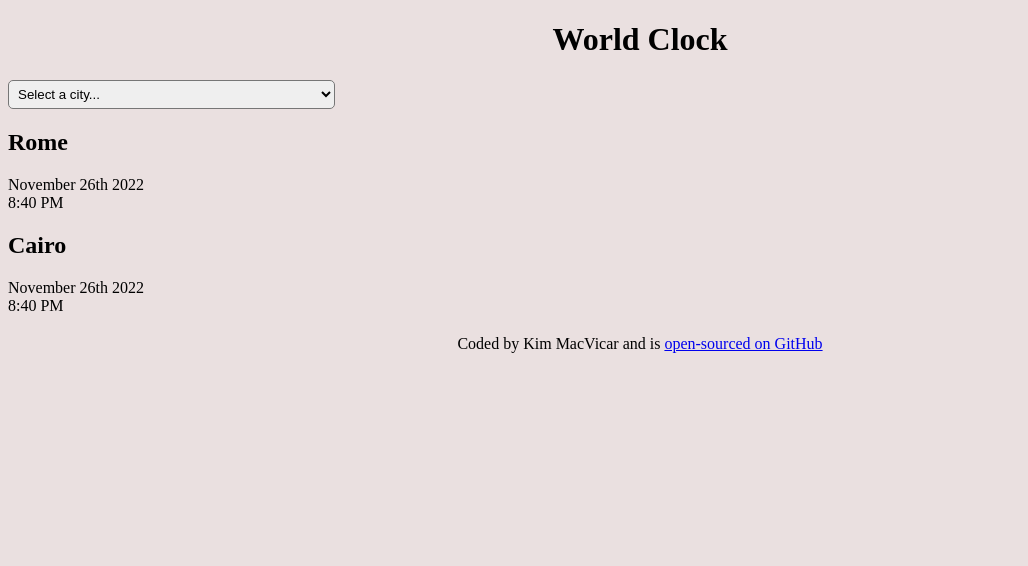
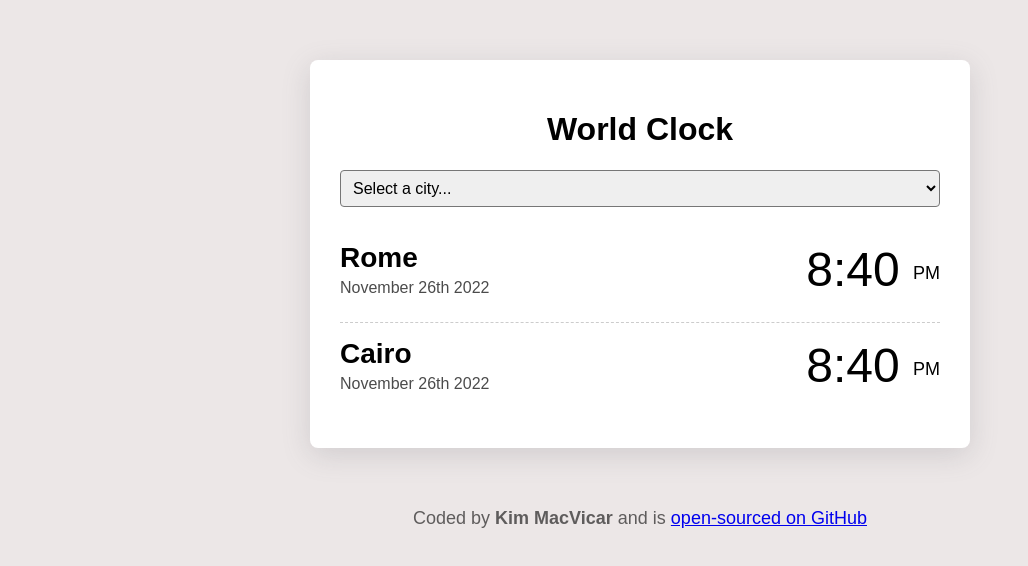
Before and after one commit to KimMacVicar/WorldClock, a plain HTML site: page index.html in a window 1280 px wide. Shown: the whole page, without its empty margins (0-1028 px from the left). Drawn offline with Linux system fonts and the light colour scheme.

Commit message:
Styled the project with css

```diff
--- a/css/style.css
+++ b/css/style.css
@@ -1,14 +1,55 @@
 body {
-  background: rgb(234, 224, 224);
+  background-color: rgb(236, 231, 231);
+  font-family: sans-serif;
+}
+.container {
+  max-width: 600px;
+  margin: 60px auto;
+  background-color: white;
+  padding: 30px;
+  margin: 60 px;
+  border-radius: 8px;
+  box-shadow: rgba(100, 100, 111, 0.2) 0px 7px 29px 0px;
 }
 h1 {
   text-align: center;
 }
+h2 {
+  margin: 0 0 5px;
+  font-size: 28px;
+}
+select {
+  display: block;
+  font-size: 16px;
+  width: 100%;
+  border-radius: 4px;
+  padding: 8px;
+  margin: 0 0 20px;
+}
+.city {
+  display: flex;
+  justify-content: space-between;
+  border-bottom: 1px dashed rgba(0, 0, 0, 0.2);
+  padding: 15px 0;
+}
+.city:last-child {
+  border: none;
+}
+.date {
+  opacity: 0.7;
+  margin-bottom: 10px;
+}
+.time {
+  font-size: 48px;
+}
+.time small {
+  font-size: 18px;
+  line-height: 36px;
+  vertical-align: middle;
+}
 footer {
   text-align: center;
-  padding-top: 20px;
+  font-size: 18px;
+  padding-top: -20px;
+  color: rgba(0, 0, 0, 0.6);
 }
-select {
-  border-radius: 5px;
-  padding: 5px 210px 5px 5px;
-}
--- a/index.html
+++ b/index.html
@@ -21,19 +21,20 @@
       </select>
 
       <div class="city">
-        <h2>Rome</h2>
-        <div class="date">November 26th 2022</div>
-        <div class="time">8:40 PM</div>
+        <div><h2>Rome</h2>
+        <div class="date">November 26th 2022</div></div>
+        <div class="time">8:40 <small>PM</small></div>
+      </div>
+
+      <div class="city">
+        <div><h2>Cairo</h2>
+        <div class="date">November 26th 2022</div></div>
+        <div class="time">8:40 <small>PM</small></div>
       </div>
     </div>
-      <div class="city">
-        <h2>Cairo</h2>
-        <div class="date">November 26th 2022</div>
-        <div class="time">8:40 PM</div>
-      </div>
-    </div>
+</div>
     <footer>
-      Coded by Kim MacVicar and is
+      Coded by <strong>Kim MacVicar </strong>and is
       <a href="https://github.com/KimMacVicar/WorldClock" target="_blank"
         >open-sourced on GitHub</a
       >
```
